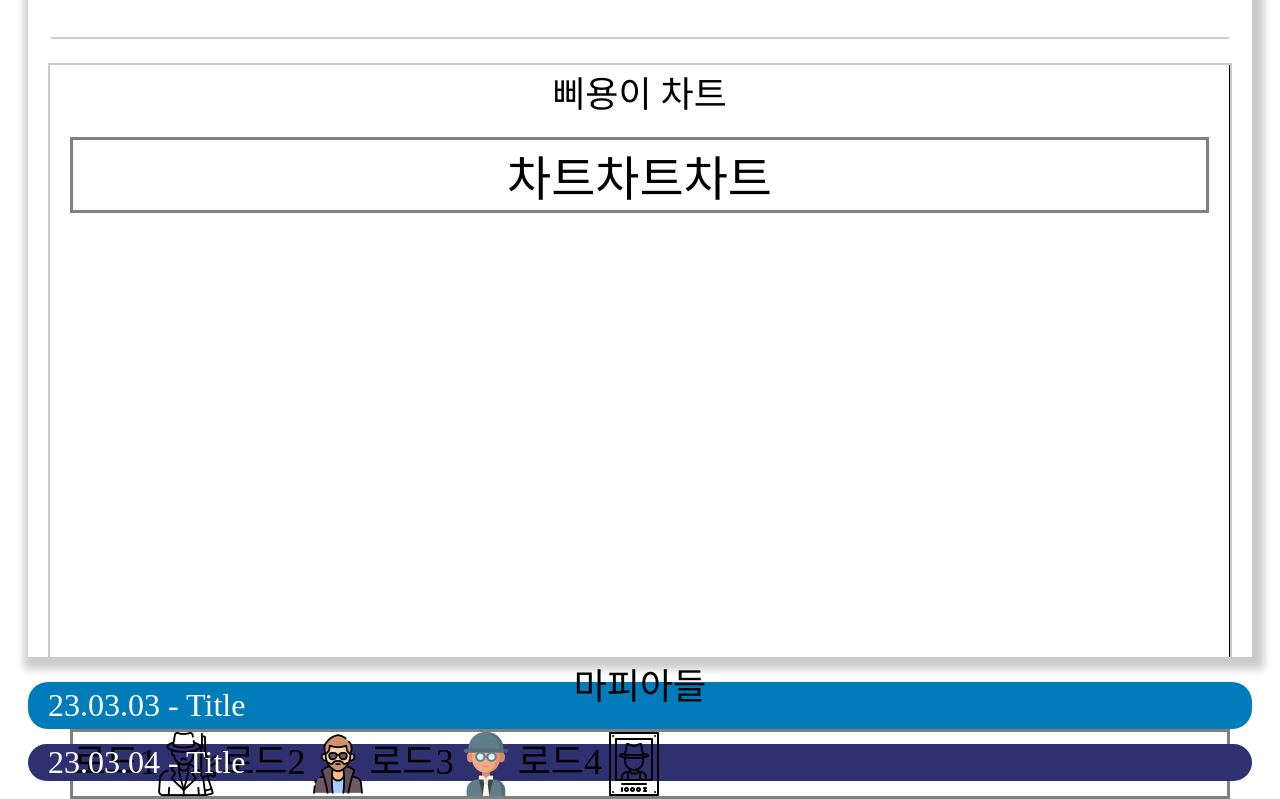
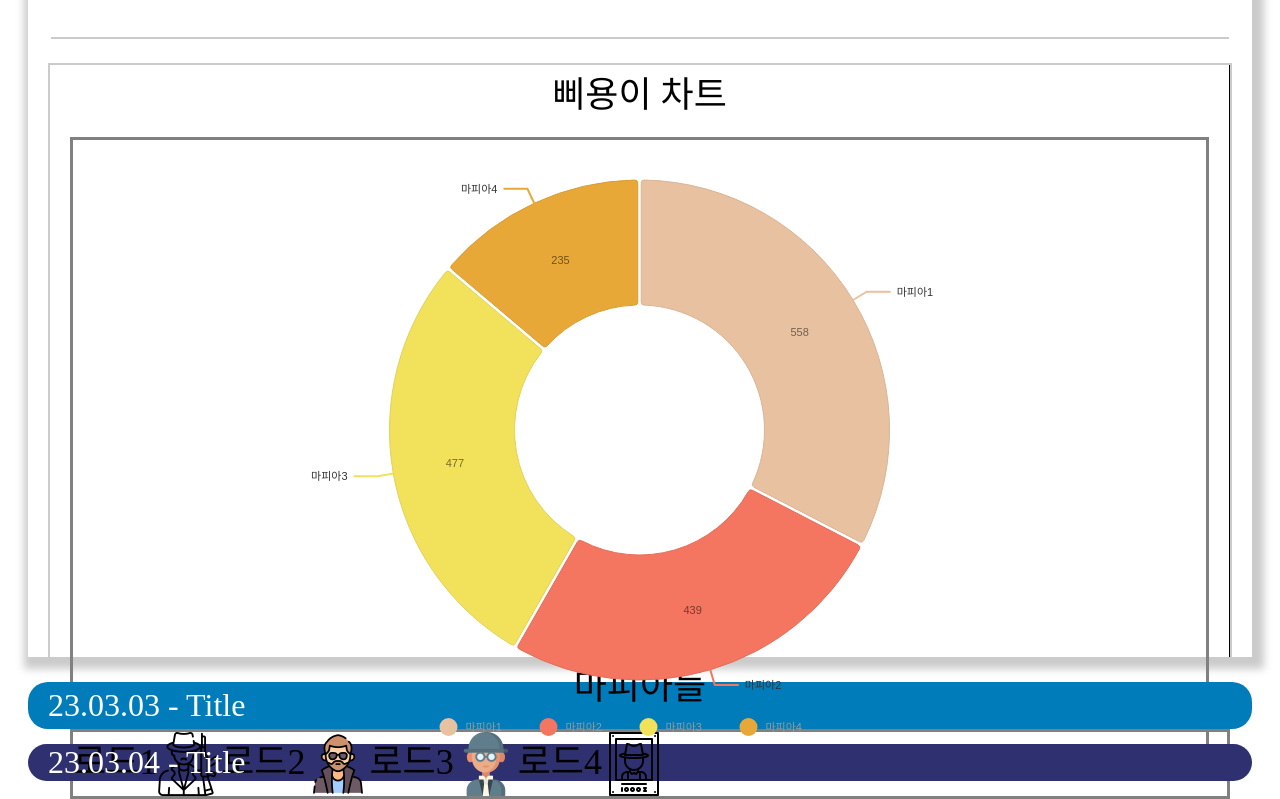
Before and after one commit to Byuljinarin/E3I2Front, a React (Create React App) app: page / in a window 1280 px wide. Shown: the part 340-1139 px from the top of the page. Built offline with nearby package versions, Linux system fonts and the light colour scheme.

Commit message:
03/15-12:07 차트수정

```diff
--- a/package.json
+++ b/package.json
@@ -3,6 +3,9 @@
   "version": "0.1.0",
   "private": true,
   "dependencies": {
+    "@nivo/core": "^0.80.0",
+    "@nivo/heatmap": "^0.80.0",
+    "@nivo/pie": "^0.80.0",
     "@testing-library/jest-dom": "^5.16.5",
     "@testing-library/react": "^13.4.0",
     "@testing-library/user-event": "^13.5.0",
--- a/src/Components/Bbiyong2/Bbiyong2.js
+++ b/src/Components/Bbiyong2/Bbiyong2.js
@@ -1,6 +1,7 @@
 import React from 'react';
 import styles from './Bbiyong2.module.css';
 import SearchButton from './search.png';
+import MyResponsivePie from '../Charts/Charts';
 
 import Mafia1 from './Mafia1.png';
 import Mafia2 from './Mafia2.png';
@@ -21,7 +22,7 @@ function Vod(){
             <div className={styles.BodySectionVod}>
                 <div className={styles.BodySectionChartSection}>
                     <div className={styles.BodySectionChartTitle}>삐용이 차트</div>
-                    <div className={styles.BodySectionChart}>차트차트차트</div>
+                    <div className={styles.BodySectionChart}><MyResponsivePie></MyResponsivePie></div>
                 </div>
                 <div className={styles.BodySectionMafiaSection}>
                     <div className={styles.BodySectionMafiaTitle}>마피아들</div>
--- a/src/Components/Bbiyong2/Bbiyong2.module.css
+++ b/src/Components/Bbiyong2/Bbiyong2.module.css
@@ -117,7 +117,7 @@
     margin-right: 20px;
     color: black;
     padding: 0;
-    font-size: 48px;
+
 }
 
 .BodySectionMafiaSection{
--- /dev/null
+++ b/src/Components/Charts/Charts.js
@@ -0,0 +1,89 @@
+import { ResponsivePie } from '@nivo/pie'
+import { ChartsData } from './ChartsData';
+
+const MyResponsivePie = () => {
+    return (
+        <div style={{height: "620px"}}>
+    <ResponsivePie
+        data={ChartsData}
+        margin={{ top: 40, right: 80, bottom: 80, left: 80 }}
+        innerRadius={0.5}
+        padAngle={0.7}
+        cornerRadius={3}
+        activeOuterRadiusOffset={8}
+        borderWidth={1}
+        borderColor={{
+            from: 'color',
+            modifiers: [
+                [
+                    'darker',
+                    0.2
+                ]
+            ]
+        }}
+        arcLinkLabelsSkipAngle={10}
+        arcLinkLabelsTextColor="#333333"
+        arcLinkLabelsThickness={2}
+        arcLinkLabelsColor={{ from: 'color' }}
+        arcLabelsSkipAngle={10}
+        arcLabelsTextColor={{
+            from: 'color',
+            modifiers: [
+                [
+                    'darker',
+                    2
+                ]
+            ]
+        }}
+        defs={[
+            {
+                id: 'dots',
+                type: 'patternDots',
+                background: 'inherit',
+                color: 'rgba(255, 255, 255, 0.3)',
+                size: 4,
+                padding: 1,
+                stagger: true
+            },
+            {
+                id: 'lines',
+                type: 'patternLines',
+                background: 'inherit',
+                color: 'rgba(255, 255, 255, 0.3)',
+                rotation: -45,
+                lineWidth: 6,
+                spacing: 10
+            }
+        ]}
+
+        legends={[
+            {
+                anchor: 'bottom',
+                direction: 'row',
+                justify: false,
+                translateX: 0,
+                translateY: 56,
+                itemsSpacing: 0,
+                itemWidth: 100,
+                itemHeight: 18,
+                itemTextColor: '#999',
+                itemDirection: 'left-to-right',
+                itemOpacity: 1,
+                symbolSize: 18,
+                symbolShape: 'circle',
+                effects: [
+                    {
+                        on: 'hover',
+                        style: {
+                            itemTextColor: '#000'
+                        }
+                    }
+                ]
+            }
+        ]}
+    />
+</div>
+    );
+};
+
+export default MyResponsivePie;
--- /dev/null
+++ b/src/Components/Charts/ChartsData.js
@@ -0,0 +1,26 @@
+export const ChartsData = [
+  {
+    "id": "마피아1", /*haskell*/
+    "label": "마피아1",
+    "value": 558,
+    "color": "hsl(106, 70%, 50%)"
+  },
+  {
+    "id": "마피아2", /*java*/
+    "label": "마피아2",
+    "value": 439,
+    "color": "hsl(344, 70%, 50%)"
+  },
+  {
+    "id": "마피아3", /*make*/
+    "label": "마피아3",
+    "value": 477,
+    "color": "hsl(149, 70%, 50%)"
+  },
+  {
+    "id": "마피아4", /*php*/
+    "label": "마피아4",
+    "value": 235,
+    "color": "hsl(270, 70%, 50%)"
+  }
+];
```
Also changed, not shown: src/App.js (+5 -3 lines), 1 other file (tests, documents, lock files or other folders).
